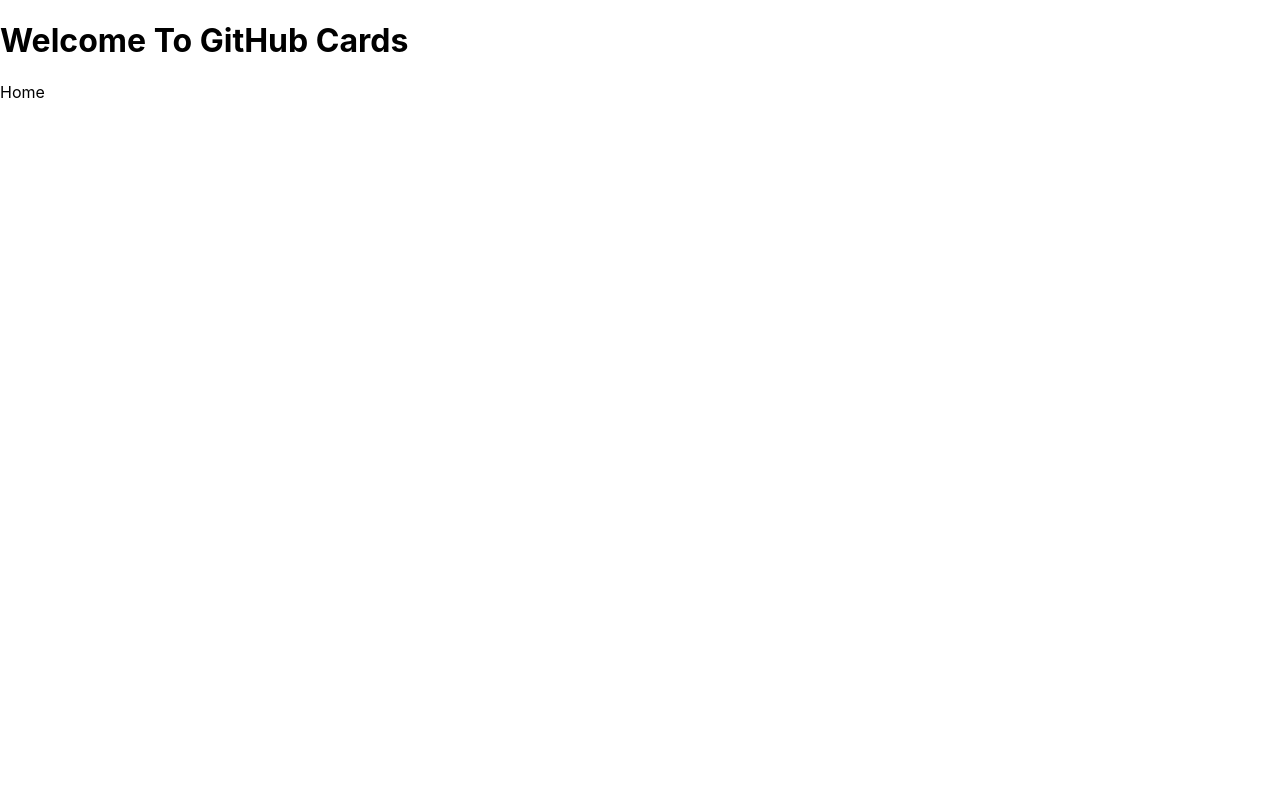
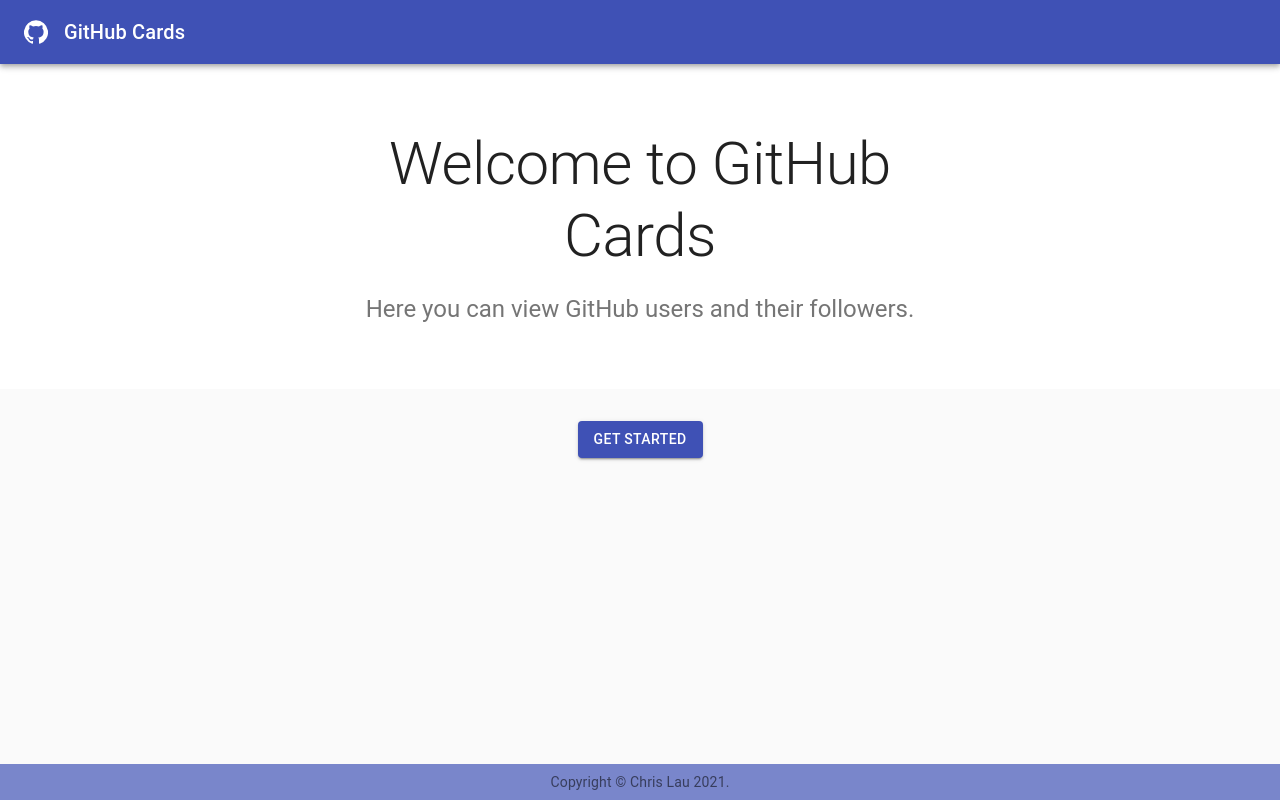
Before and after one commit to chrislauyc/web-module-project-lifecycle, a React (Create React App) app: page / in a window 1280 px wide. Built offline with nearby package versions, Linux system fonts and the light colour scheme.

Commit message:
finished styling

```diff
--- a/package.json
+++ b/package.json
@@ -4,6 +4,7 @@
   "private": true,
   "dependencies": {
     "@material-ui/core": "^4.11.4",
+    "@material-ui/icons": "^4.11.2",
     "@testing-library/jest-dom": "^5.13.0",
     "@testing-library/react": "^11.2.7",
     "@testing-library/user-event": "^12.8.3",
--- a/src/App.js
+++ b/src/App.js
@@ -1,23 +1,26 @@
 import React from 'react';
 import {Route, Switch} from 'react-router-dom';
 import Page from './components/Page';
+import Home from './components/Home';
+import Header from './components/Header';
+import Footer from './components/Footer';
+
 class App extends React.Component{
   render(){
     return(
       <div>
-        <header>
-          <h1>Welcome To GitHub Cards</h1>
-        </header>
+        <Header />
         <main>
           <Switch>
             <Route exact path='/'>
-              <div>Home</div>
+              <Home />
             </Route>
             <Route path='/:userName'>
               <Page />
             </Route>
           </Switch>
         </main>
+        <Footer />
       </div>
     );
   }
--- /dev/null
+++ b/src/components/Footer.js
@@ -0,0 +1,39 @@
+import React from 'react';
+import {
+    Typography,createMuiTheme,withStyles,Link
+} from '@material-ui/core';
+const theme = createMuiTheme();
+const styles = {
+    footer: {
+        backgroundColor: theme.palette.primary.light,
+        padding: theme.spacing(1,0),
+        position: 'fixed',
+        left: '0',
+        bottom:'0',
+        width:'100%',
+      },
+};
+const CopyRight=()=>{
+    return(
+        <Typography variant='body2' color='textSecondary' align='center'>
+            {'Copyright © '}
+            <Link color='inherit' href='https://github.com/chrislauyc'>
+                Chris Lau
+            </Link>{' '}
+            {new Date().getFullYear()}
+            {'.'}
+        </Typography>
+    );
+}
+class Footer extends React.Component{
+    render(){
+        const {classes} = this.props;
+        return(
+            <footer className={classes.footer}>
+                {/* <Typography variant='h6' align='center' gutterBottom> */}
+                <CopyRight />
+            </footer>
+        );
+    }
+}
+export default withStyles(styles)(Footer);
--- /dev/null
+++ b/src/components/Header.js
@@ -0,0 +1,34 @@
+import React from 'react';
+import {
+    AppBar,Toolbar,Typography,withStyles,createMuiTheme
+} from '@material-ui/core';
+import {withRouter} from 'react-router';
+import GitHubIcon from '@material-ui/icons/GitHub';
+const theme = createMuiTheme();
+const styles={
+    icon: {
+      marginRight: theme.spacing(2),
+    },
+};
+class Header extends React.Component{
+    handleClickHome=()=>{
+        this.props.history.push('/');
+    }
+    render(){
+        const {classes} = this.props;
+        const {handleClickHome} = this;
+        return(
+            <header>
+                <AppBar position="relative">
+                    <Toolbar>
+                        <GitHubIcon className={classes.icon}/>
+                        <Typography onClick={handleClickHome} variant="h6" color="inherit" noWrap>
+                            GitHub Cards
+                        </Typography>
+                    </Toolbar>
+                </AppBar>
+            </header>
+        );
+    }
+}
+export default withStyles(styles)(withRouter(Header));
--- /dev/null
+++ b/src/components/Home.js
@@ -0,0 +1,51 @@
+import React from 'react';
+import {
+    createMuiTheme,
+    withStyles,
+    Grid,
+    Button,
+    Container,
+    Typography
+} from '@material-ui/core';
+import {Link} from 'react-router-dom';
+const theme = createMuiTheme();
+const styles={
+    icon: {
+      marginRight: theme.spacing(2),
+    },
+    heroContent: {
+      backgroundColor: theme.palette.background.paper,
+      padding: theme.spacing(8, 0, 6),
+    },
+    heroButtons: {
+      marginTop: theme.spacing(4),
+    },
+};
+const defaultLink = '/chrislauyc';
+class Home extends React.Component{
+    render(){
+        const {classes} = this.props;
+        return(<>
+            <div className={classes.heroContent}>
+                <Container maxWidth='sm'>
+                    <Typography component='h1' variant='h2' align='center' color='textPrimary' gutterBottom>
+                        Welcome to GitHub Cards
+                    </Typography>
+                    <Typography variant='h5' align='center' color='textSecondary' paragraph>
+                        Here you can view GitHub users and their followers.
+                    </Typography>
+                </Container>
+            </div>
+            <div className={classes.heroButtons}>
+                <Grid container spacing={2} justify='center'>
+                    <Grid item>
+                        <Button component={Link} to={defaultLink} variant='contained' color='primary'>
+                            Get started
+                        </Button>
+                    </Grid>
+                </Grid>
+            </div>
+        </>);
+    }
+}
+export default withStyles(styles)(Home);
--- a/src/components/Page.js
+++ b/src/components/Page.js
@@ -1,8 +1,29 @@
 import React from 'react';
 import {withRouter} from 'react-router';
-import {Route,Switch} from 'react-router-dom';
 import UserCard from './UserCard';
 import UserCards from './UserCards';
+import {
+    withStyles,createMuiTheme,Container,Grid,Typography
+} from '@material-ui/core';
+const theme = createMuiTheme();
+const styles = {
+    grid:{
+        padding: theme.spacing(2),
+        width:'100%'
+    },
+    mainCard:{
+        backgroundColor:theme.palette.background.paper,
+        paddingTop:theme.spacing(4),
+    },
+    followerCards:{
+        backgroundColor:theme.palette.background.paper,
+        flexGrow:'1',
+        minHeight:'100vh'
+    },
+    addBorder:{
+        border:'red solid 1px'
+    }
+};
 class Page extends React.Component{
     constructor(){
         super();
@@ -27,17 +48,24 @@ class Page extends React.Component{
     render(){
         const {userName,userData} = this.state;
         const {setUserData} = this;
-        const path = this.props.match.path;
+        const {classes} = this.props;
         return(
             <>
-                <UserCard userName={userName} setUserData={setUserData}/>
-                <Switch>
-                    <Route path={`${path}/followers`}>
-                        <UserCards userName={userName} userData={userData} />
-                    </Route>
-                </Switch>
+                <Grid className={classes.grid} container>
+                    <Grid item className={classes.mainCard} spacing={4}>
+                        <Container>
+                            <UserCard userName={userName} setUserData={setUserData}/>
+                        </Container>
+                    </Grid>
+                    <Grid item className={classes.followerCards}>
+                        <Typography component='h1' variant='h4' color='primary' align='center' >{'Followers'}</Typography>
+                        <Container>
+                            <UserCards userName={userName} userData={userData} />
+                        </Container>
+                    </Grid>
+                </Grid>
             </>
         );
     };
 }
-export default withRouter(Page);
+export default withStyles(styles)(withRouter(Page));
--- a/src/components/UserCard.js
+++ b/src/components/UserCard.js
@@ -1,5 +1,4 @@
 import React from 'react';
-import styled from 'styled-components';
 import axios from 'axios';
 import {Link} from 'react-router-dom';
 import {
@@ -9,8 +8,22 @@ import {
     CardContent,
     CardMedia,
     Button,
-    Typography
+    Typography,
+    withStyles,
+    createMuiTheme
 } from '@material-ui/core';
+const theme = createMuiTheme();
+const styles = {
+    card:{
+        height:'100%',
+        display:'flex',
+        flexDirection: 'column'
+    },
+    cardMedia:{
+        // padding is needed to display the image
+        paddingTop:'56.25%' //16:9
+    }
+};
 class UserCard extends React.Component{
     constructor(){
         super();
@@ -42,11 +55,13 @@ class UserCard extends React.Component{
         .catch(e=>console.log({e}));
     }
     render(){
-        const {avatar_url,name,location,login} = this.state.userData;
+        const {avatar_url,name,location,login,html_url} = this.state.userData;
+        const {classes} = this.props;
         return(
-            <StyledCard>
+            <Card className={classes.card}>
                 <CardActionArea>
-                    <StyledCardMedia
+                    <CardMedia
+                        className={classes.cardMedia}
                         component={Link}
                         to={`/${login}`}
                         image={`${avatar_url}`}
@@ -58,16 +73,11 @@ class UserCard extends React.Component{
                     </CardContent>
                 </CardActionArea>
                 <CardActions>
-                    <Button component={Link} to={`/${login}/followers`}  size='small' color='primary'>Followers</Button>
+                    <Button component={Link} to={`/${login}`}  size='small' color='primary'>Followers</Button>
+                    <Button component={Link} to={`/${html_url}`}  size='small' color='primary'>Profile</Button>
                 </CardActions>
-            </StyledCard>
+            </Card>
         );
     }
 };
-export default UserCard;
-const StyledCardMedia = styled(CardMedia)`
-    height: 140px;
-`;
-const StyledCard = styled(Card)`
-    width: 30%;
-`;
+export default withStyles(styles)(UserCard);
--- a/src/components/UserCards.js
+++ b/src/components/UserCards.js
@@ -1,11 +1,21 @@
 import axios from 'axios';
 import React from 'react';
 import UserCard from './UserCard';
+import {
+    Grid,Container,Typography,withStyles,createMuiTheme
+} from '@material-ui/core';
+const theme = createMuiTheme();
+const styles = {
+    cardGrid: {
+        paddingTop: theme.spacing(8),
+        paddingBottom: theme.spacing(8),
+      },
+};
 class UserCards extends React.Component{
     constructor(){
         super();
         this.state={
-            userList:[],
+            userList:null,
         };
     }
     componentDidMount(){
@@ -32,15 +42,24 @@ class UserCards extends React.Component{
     }
     render(){
         const {userList} = this.state;
-        if(userList.length!==0){
-            return(
-                <div>
-                    <div>{'Followers'}</div>
-                    {userList.map((user,i)=>
-                        <UserCard key={i} userName={user.login} setUserData={null}/>
-                        )}
-                </div>
-            );
+        const {classes} = this.props;
+        if(userList){
+            if(userList.length!==0){
+                return(
+                    <Container className={classes.cardGrid} maxWidth='md'>
+                        <Grid container spacing={4}>
+                            {userList.map((user,i)=>
+                                <Grid key={i} item>
+                                    <UserCard userName={user.login} setUserData={null}/>
+                                </Grid>
+                                )}
+                        </Grid>
+                    </Container>
+                );
+            }
+            else{
+                return <Typography variant='body1'>No followers found</Typography>
+            }
         }
         else{
 
@@ -48,4 +67,4 @@ class UserCards extends React.Component{
         }
     }
 };
-export default UserCards;
+export default withStyles(styles)(UserCards);
--- a/src/index.js
+++ b/src/index.js
@@ -4,10 +4,12 @@ import './index.css';
 import App from './App';
 import reportWebVitals from './reportWebVitals';
 import {BrowserRouter} from 'react-router-dom';
+import {CssBaseline} from '@material-ui/core';
 ReactDOM.render(
   <React.StrictMode>
+    <CssBaseline />
     <BrowserRouter>
-      <App />
+        <App />
     </BrowserRouter>
   </React.StrictMode>,
   document.getElementById('root')
```
Also changed, not shown: 1 other file (tests, documents, lock files or other folders).
